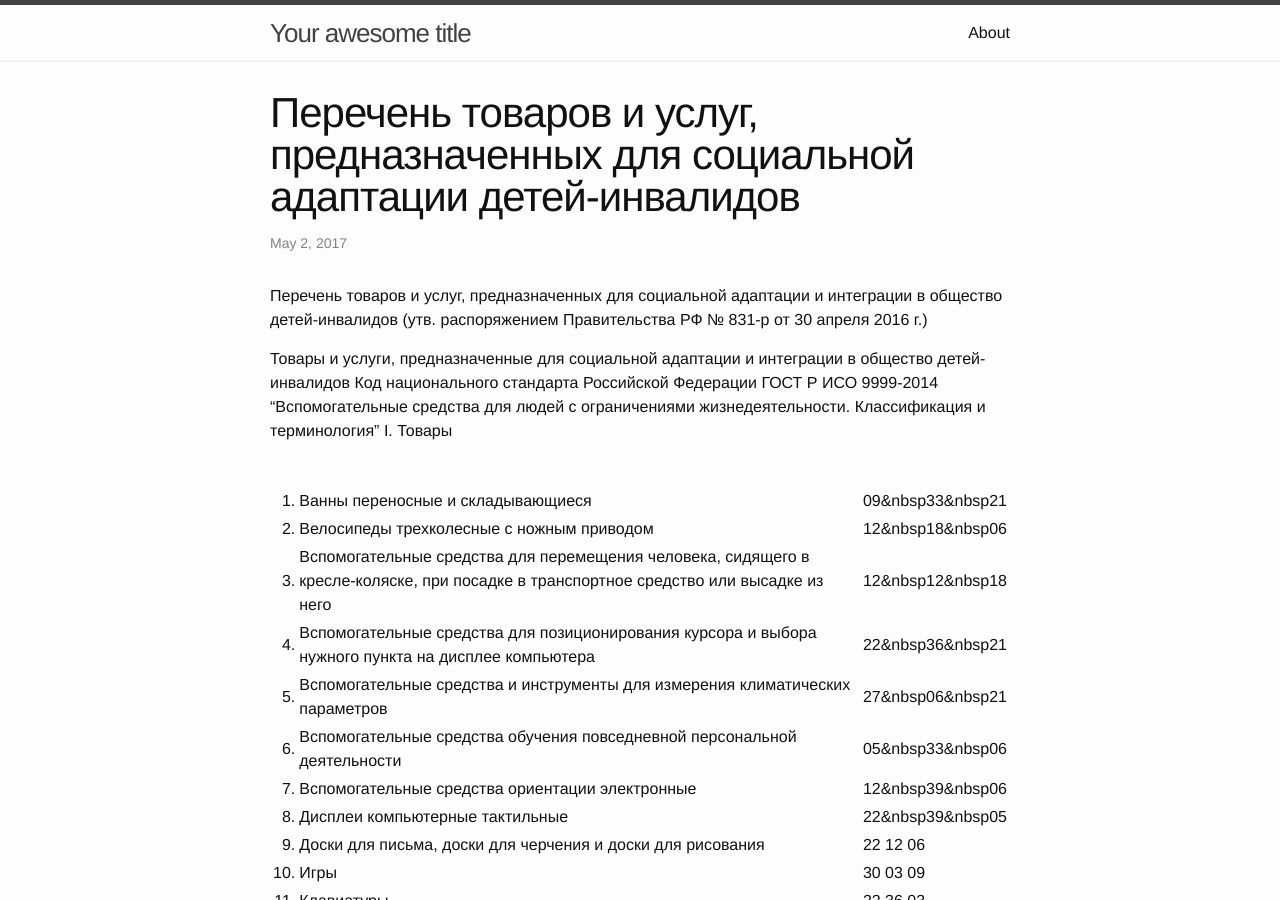
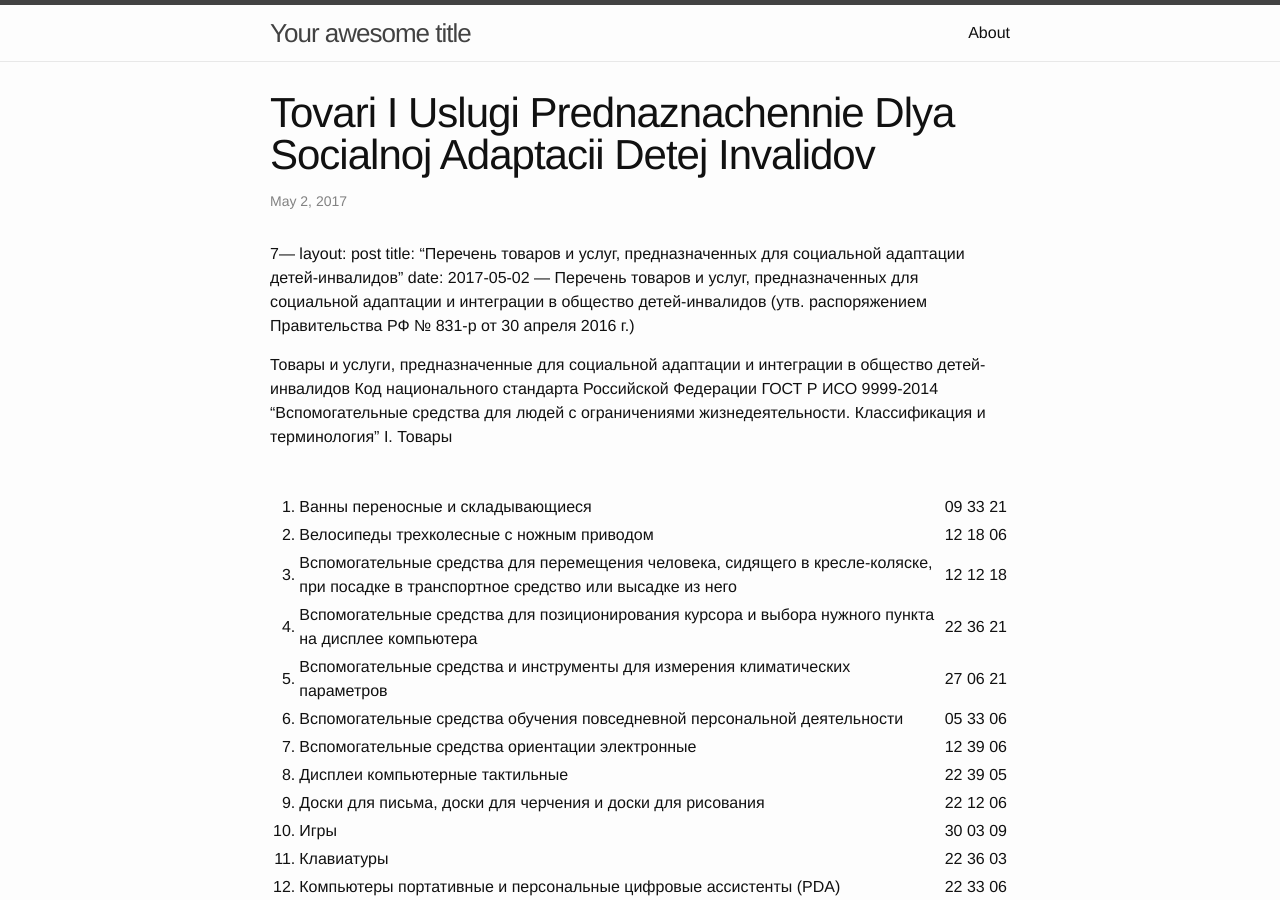
Before and after one commit to qboneteam/saranskmama, a Jekyll site: the page built from _posts/2017-05-02-tovari-i-uslugi-prednaznachennie-dlya-socialnoj-adaptacii-detej-invalidov.md, in a window 1280 px wide and 900 px high. Built offline with Jekyll 4.4.1, drawn with Linux system fonts in a browser that asks for light colours; our own code applies the rules of GitHub Pages for plain Markdown files.

Commit message:
Some fix!

```diff
--- a/_posts/2017-05-02-tovari-i-uslugi-prednaznachennie-dlya-socialnoj-adaptacii-detej-invalidov.md
+++ b/_posts/2017-05-02-tovari-i-uslugi-prednaznachennie-dlya-socialnoj-adaptacii-detej-invalidov.md
@@ -1,4 +1,4 @@
----
+7---
 layout: post
 title:  "Перечень товаров и услуг, предназначенных для социальной адаптации детей-инвалидов"
 date:   2017-05-02
@@ -12,14 +12,14 @@ I. Товары
 
  |     |    |     |
  |----:|----|:----|
- | 1. | Ванны переносные и складывающиеся | 09&nbsp33&nbsp21 |
- | 2. | Велосипеды трехколесные с ножным приводом | 12&nbsp18&nbsp06 |
- | 3. | Вспомогательные средства для перемещения человека, сидящего в кресле-коляске, при посадке в транспортное средство или высадке из него | 12&nbsp12&nbsp18 |
- | 4. | Вспомогательные средства для позиционирования курсора и выбора нужного пункта на дисплее компьютера | 22&nbsp36&nbsp21 |
- | 5. | Вспомогательные средства и инструменты для измерения климатических параметров | 27&nbsp06&nbsp21 |
- | 6. | Вспомогательные средства обучения повседневной персональной деятельности | 05&nbsp33&nbsp06 |
- | 7. | Вспомогательные средства ориентации электронные | 12&nbsp39&nbsp06 |
- | 8. | Дисплеи компьютерные тактильные | 22&nbsp39&nbsp05 |
+ | 1. | Ванны переносные и складывающиеся | 09&nbsp;33&nbsp;21 |
+ | 2. | Велосипеды трехколесные с ножным приводом | 12&nbsp;18&nbsp;06 |
+ | 3. | Вспомогательные средства для перемещения человека, сидящего в кресле-коляске, при посадке в транспортное средство или высадке из него | 12&nbsp;12&nbsp;18 |
+ | 4. | Вспомогательные средства для позиционирования курсора и выбора нужного пункта на дисплее компьютера | 22&nbsp;36&nbsp;21 |
+ | 5. | Вспомогательные средства и инструменты для измерения климатических параметров | 27&nbsp;06&nbsp;21 |
+ | 6. | Вспомогательные средства обучения повседневной персональной деятельности | 05&nbsp;33&nbsp;06 |
+ | 7. | Вспомогательные средства ориентации электронные | 12&nbsp;39&nbsp;06 |
+ | 8. | Дисплеи компьютерные тактильные | 22&nbsp;39&nbsp;05 |
  | 9. | Доски для письма, доски для черчения и доски для рисования | 22 12 06 |
  | 10. | Игры | 30 03 09 |
  | 11. | Клавиатуры | 22 36 03 |
```
